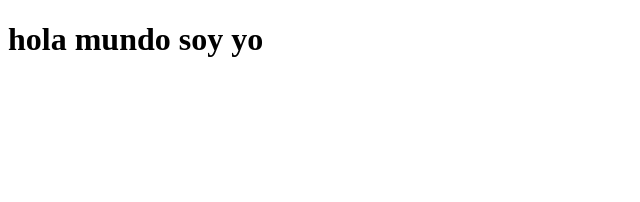
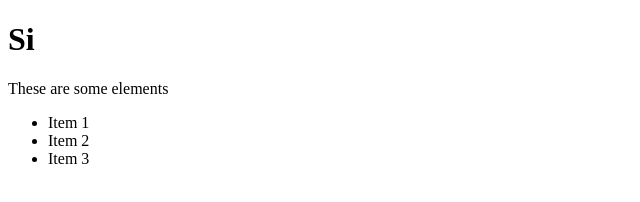
Before and after one commit to DavidRincon12/web2024---practica1, a plain HTML site: page index.html in a window 1280 px wide. Shown: the whole page, without its empty margins (0-640 px from the left). Drawn offline with Linux system fonts and the light colour scheme.

Commit message:
Primera pagina

```diff
--- a/index.html
+++ b/index.html
@@ -6,6 +6,18 @@
     <title>Document</title>
 </head>
 <body>
-    <h1>hola mundo soy yo</h1>
+    <h1>Si</h1>
+    <p>
+These are some elements
+<ul>
+    <li>Item 1</li>
+    <li>Item 2</li>
+    <li>Item 3</li>
+
+
+
+
+</ul>
+    </p>
 </body>
 </html>
```
